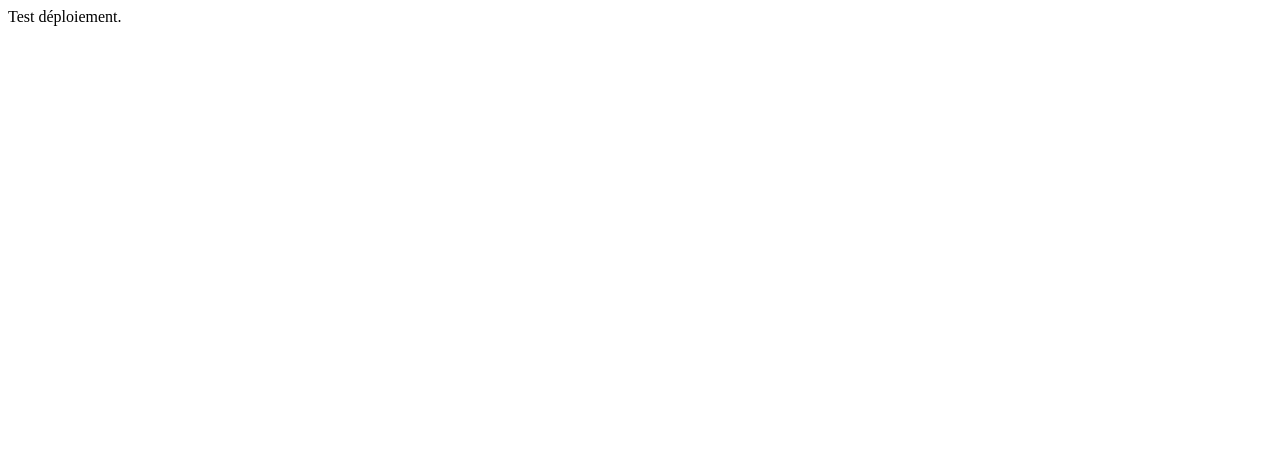
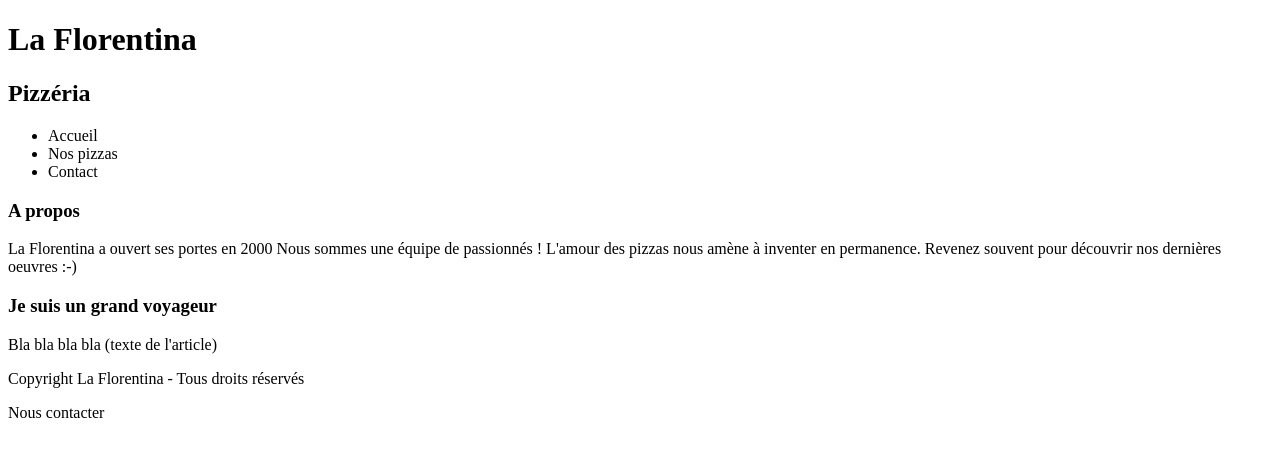
Before and after one commit to Matagh/workshop-html, a plain HTML site: page index.html in a window 1280 px wide. Drawn offline with Linux system fonts and the light colour scheme.

Commit message:
ajout structure index

```diff
--- a/index.html
+++ b/index.html
@@ -4,6 +4,29 @@
     <title>Pizzeria</title>
 </head>
 <body>
-    Test déploiement.
+    <h1>La Florentina</h1>
+    <h2>Pizzéria</h2>
+    <ul>
+        <li><a>Accueil</a></li>
+        <li><a>Nos pizzas</a></li>
+        <li><a>Contact</a></li>
+    </ul>
+
+    <h3>A propos</h3>
+    <p>
+        La Florentina a ouvert ses portes en 2000
+        Nous sommes une équipe de passionnés !
+        L'amour des pizzas nous amène à inventer en permanence.
+        Revenez souvent pour découvrir nos dernières oeuvres :-)
+    </p>
+
+    <h3>Je suis un grand voyageur</h3>
+    <p> Bla bla bla bla (texte de l'article)</p>
+
+    <footer>
+        <p>Copyright La Florentina - Tous droits réservés</p>
+        <a>Nous contacter</a>
+    </footer>
 </body>
+
 </html>
```
